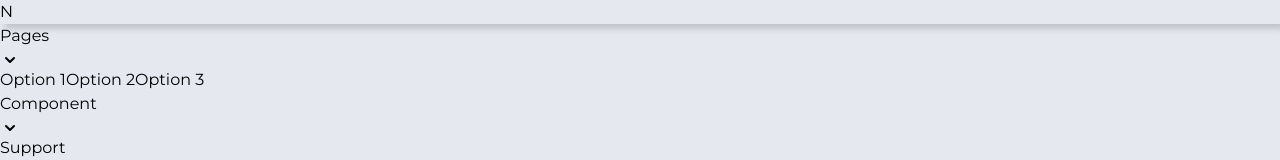
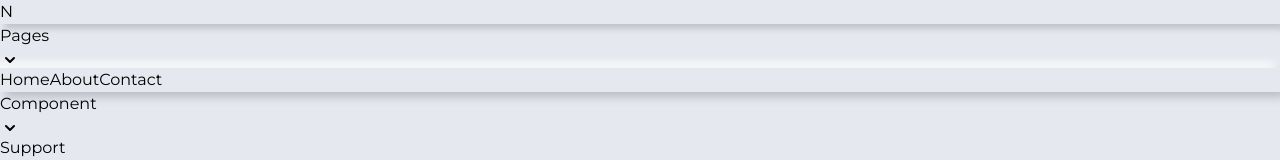
Before and after one commit to z3t444/rebuild-neumor-design, a React (Vite) app: page / in a window 1280 px wide. Both pictures are taken after a click on the button "Pages". Shown: the top 160 px of the page. Built offline with nearby package versions, Linux system fonts and the light colour scheme.

Commit message:
<style>( update new section)

```diff
--- a/src/Section/Banner/bannerSection.jsx
+++ b/src/Section/Banner/bannerSection.jsx
@@ -8,21 +8,21 @@ function bannerSection() {
         <div className="banner-container be-vietnam rounded-lg p-20 mx-auto grid md:grid lg:flex xl:flex items-center gap-24 justify-center mt-28">
           <div className="audience-display hover:scale-105 duration-300 text-center">
             <div className="flex justify-center">
-              <img src={AssetImg} width={85} className="rounded-full p-2 rounded-asset" alt="" />
+              <img src={AssetImg} width={90} className="rounded-full p-2 rounded-asset" alt="" />
             </div>
             <h3 className="text-xl mt-7 text-gray-500 tracking-tight font-semibold">Audience</h3>
             <p className="w-[300px] text-gray-400 leading-6 mt-3 text-sm text-center">Lorem ipsum dolor sit amet consectetur adipisicing elit. Dignissimos deserunt eaque sequi voluptates porro dicta.</p>
           </div>
           <div className="audience-display hover:scale-105 duration-300 text-center">
             <div className="flex justify-center">
-              <img src={AssetImg} width={85} className="rounded-full p-2 rounded-asset" alt="" />
+              <img src={AssetImg} width={90} className="rounded-full p-2 rounded-asset" alt="" />
             </div>
             <h3 className="text-xl mt-7 text-gray-500 tracking-tight font-semibold">Branding</h3>
             <p className="w-[300px] text-gray-400 leading-6 mt-3 text-sm text-center">Lorem ipsum dolor sit amet consectetur adipisicing elit. Dignissimos deserunt eaque sequi voluptates porro dicta.</p>
           </div>
           <div className="audience-display hover:scale-105 duration-300 text-center">
             <div className="flex justify-center">
-              <img src={AssetImg} width={85} className="rounded-full p-2 rounded-asset" alt="" />
+              <img src={AssetImg} width={90} className="rounded-full p-2 rounded-asset" alt="" />
             </div>
             <h3 className="text-xl mt-7 text-gray-500 tracking-tight font-semibold">Production</h3>
             <p className="w-[300px] text-gray-400  leading-6 mt-3 text-sm text-center">Lorem ipsum dolor sit amet consectetur adipisicing elit. Dignissimos deserunt eaque sequi voluptates porro dicta.</p>
--- a/src/Section/Header/HeaderLayout.jsx
+++ b/src/Section/Header/HeaderLayout.jsx
@@ -12,7 +12,7 @@ import "./style/HeaderLayout.css";
 function HeaderLayout() {
   return (
     <>
-      <main className="flex items-center py-5 justify-between xl:justify-around px-20">
+      <main className="flex items-center py-5 justify-between xl:justify-around px-10">
         <nav className="flex items-center montserrat justify-around mt-5">
           {/* for DropDown Menu */}
           <div className="flex items-center gap-5">
--- a/src/Section/content/ContentLayout.jsx
+++ b/src/Section/content/ContentLayout.jsx
@@ -3,10 +3,10 @@ import "./style/ContentStyle.css";
 function ContentLayout() {
   return (
     <>
-      <div className="flex justify-center gap-40 mt-40 be-vietnam items-center">
-        <div>
+      <div className="lg:grid xl:flex lg:px-20 justify-center gap-40 mt-40 be-vietnam items-center">
+        <div className="md:flex flex justify-center md:justify-center">
           {/* left content */}
-          <div className="box">
+          <div className="box hidden md:block lg:block xl:block">
             <div className="spin-container">
               {/* rotate shape */}
               <div className="shape">
@@ -15,15 +15,17 @@ function ContentLayout() {
             </div>
           </div>
         </div>
-        <div>
+        <div className="text-center lg:text-center mt-10 md:pt-5 px-10 xl:text-start">
           {/* right content */}
           <h3 className="text-4xl leading-tight font-medium">
             Design with us, Develop <br />
             Anything.
           </h3>
           {/* for desk */}
-          <p className="xl:w-[400px] mt-5 leading-8 text-sm">Lorem ipsum dolor sit amet consectetur adipisicing elit. Consequatur sequi, neque in quis alias ut dolore voluptatum. Reprehenderit vero dignissimos facere quam possimus eum animi, debitis commodi, voluptatibus porro aperiam!</p>
-          <p className="mt-5 xl:w-[400px] leading-8 text-sm">Lorem ipsum dolor sit amet consectetur adipisicing elit. Voluptatibus, asperiores sapiente cum quibusdam est explicabo?</p>
+          <div className="md:px-20">
+            <p className="xl:w-[400px] mt-5 leading-8 text-sm">Lorem ipsum dolor sit amet consectetur adipisicing elit. Consequatur sequi, neque in quis alias ut dolore voluptatum. Reprehenderit vero dignissimos facere quam possimus eum animi, debitis commodi, voluptatibus porro aperiam!</p>
+            <p className="mt-5 xl:w-[400px] leading-8 text-sm">Lorem ipsum dolor sit amet consectetur adipisicing elit. Voluptatibus, asperiores sapiente cum quibusdam est explicabo?</p>
+          </div>
           <div className="for-hand-models"></div>
         </div>
       </div>
--- a/src/Section/content/style/ContentStyle.css
+++ b/src/Section/content/style/ContentStyle.css
@@ -20,8 +20,8 @@
   }
 
   .box {
-    width: 50vmin;
-    height: 50vmin;
+    width: 40vmin;
+    height: 40vmin;
     border: 1px dashed rgba(255,255,255,0.4);
     position: relative;
 
--- a/src/Section/rounded-emoji/rounded-emoji.jsx
+++ b/src/Section/rounded-emoji/rounded-emoji.jsx
@@ -8,7 +8,7 @@ import "./style/roundedstyle.css";
 function EmojiLayout() {
   return (
     <>
-      <div className="flex items-center gap-40 mt-36 justify-center">
+      <div className="xl:flex grid gap-16 items-center xl:gap-40 mt-36 justify-center">
         <div>
           {/* for rounded smile Icons */}
           <div className="flex justify-center">
@@ -16,7 +16,7 @@ function EmojiLayout() {
           </div>
           <div className="text-center mt-4">
             <p className="text-sm text-gray-800 font-semibold">Team Members</p>
-            <h3 className="text-3xl mt-2 text-gray-800 font-medium">500</h3>
+            <h3 className="text-3xl mt-2 text-gray-600 font-medium">500</h3>
           </div>
         </div>
         <div>
@@ -26,17 +26,17 @@ function EmojiLayout() {
           </div>
           <div className="text-center mt-4">
             <p className="text-sm text-gray-800 font-semibold">Project Published</p>
-            <h3 className="text-3xl mt-2 text-gray-800 font-medium">2400</h3>
+            <h3 className="text-3xl mt-2 text-gray-600 font-medium">2400</h3>
           </div>
         </div>
         <div>
           {/* for rounded globe Icons */}
-          <div>
+          <div className="flex justify-center">
             <img className="p-4 globe-icons rounded-full" src={Globe} alt="" />
           </div>
           <div className="text-center mt-4">
             <p className="text-sm text-gray-800 font-semibold">Countries</p>
-            <h3 className="text-3xl mt-2 text-gray-800 font-medium">80</h3>
+            <h3 className="text-3xl mt-2 text-gray-600 font-medium">80</h3>
           </div>
         </div>
       </div>
--- a/src/components/Header/routes/RouteComponents.jsx
+++ b/src/components/Header/routes/RouteComponents.jsx
@@ -1,7 +1,9 @@
+import '../style/Route.css'
+
 function RouteComponents() {
   return (
     <>
-      <div className="py-1" role="menu" aria-orientation="vertical" aria-labelledby="options-menu">
+      <div className="py-1 montserrat route-component-container rounded-lg" role="menu" aria-orientation="vertical" aria-labelledby="options-menu">
         <a href="#" className="block px-4 py-2 text-sm text-gray-700 hover:bg-gray-100" role="menuitem">
           Option 1
         </a>
--- a/src/components/Header/routes/RoutePages.jsx
+++ b/src/components/Header/routes/RoutePages.jsx
@@ -1,15 +1,17 @@
+import "../style/Route.css";
+
 function RoutePages() {
   return (
     <>
-      <div className="py-1" role="menu" aria-orientation="vertical" aria-labelledby="options-menu">
+      <div className="py-1 montserrat route-page-container rounded-lg" role="menu" aria-orientation="vertical" aria-labelledby="options-menu">
         <a href="#" className="block px-4 py-2 text-sm text-gray-700 hover:bg-gray-100" role="menuitem">
-          Option 1
+          Home
         </a>
         <a href="#" className="block px-4 py-2 text-sm text-gray-700 hover:bg-gray-100" role="menuitem">
-          Option 2
+          About
         </a>
         <a href="#" className="block px-4 py-2 text-sm text-gray-700 hover:bg-gray-100" role="menuitem">
-          Option 3
+          Contact
         </a>
       </div>
     </>
--- a/src/components/Header/routes/RouteSupport.jsx
+++ b/src/components/Header/routes/RouteSupport.jsx
@@ -1,15 +1,17 @@
+import '../style/Route.css'
+
 function RouteSupport() {
   return (
     <>
-      <div className="py-1" role="menu" aria-orientation="vertical" aria-labelledby="options-menu">
+      <div className="py-1 montserrat route-support-container rounded-lg" role="menu" aria-orientation="vertical" aria-labelledby="options-menu">
         <a href="#" className="block px-4 py-2 text-sm text-gray-700 hover:bg-gray-100" role="menuitem">
-          Option 1
+          Zeeta
         </a>
         <a href="#" className="block px-4 py-2 text-sm text-gray-700 hover:bg-gray-100" role="menuitem">
-          Option 2
+         Dzaky
         </a>
         <a href="#" className="block px-4 py-2 text-sm text-gray-700 hover:bg-gray-100" role="menuitem">
-          Option 3
+          empty
         </a>
       </div>
     </>
--- /dev/null
+++ b/src/components/Header/style/Route.css
@@ -0,0 +1,27 @@
+@import url("https://fonts.googleapis.com/css2?family=Montserrat:ital,wght@0,100..900;1,100..900&display=swap");
+
+.montserrat {
+  font-family: "Montserrat", sans-serif;
+  font-optical-sizing: auto;
+}
+
+.route-page-container {
+  background: #e5e8ef;
+  box-shadow:
+    5px 5px 10px #b9bcc2,
+    -5px -5px 10px #ffffff;
+}
+
+.route-component-container {
+  background: #e5e8ef;
+  box-shadow:
+    5px 5px 10px #b9bcc2,
+    -5px -5px 10px #ffffff;
+}
+
+.route-support-container {
+  background: #e5e8ef;
+  box-shadow:
+    5px 5px 10px #b9bcc2,
+    -5px -5px 10px #ffffff;
+}
```
